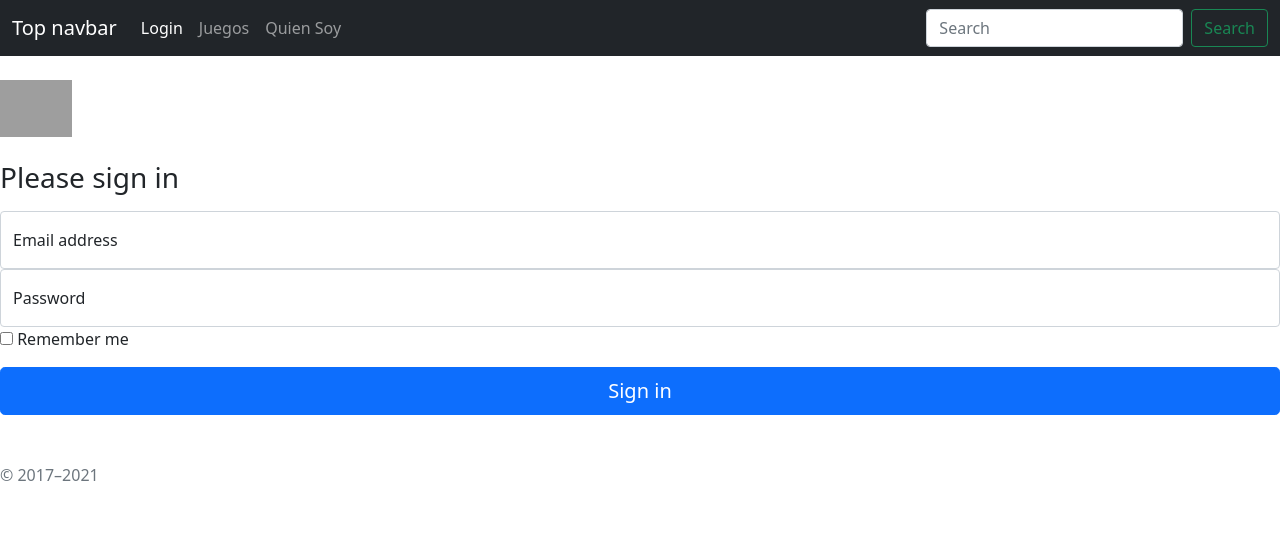
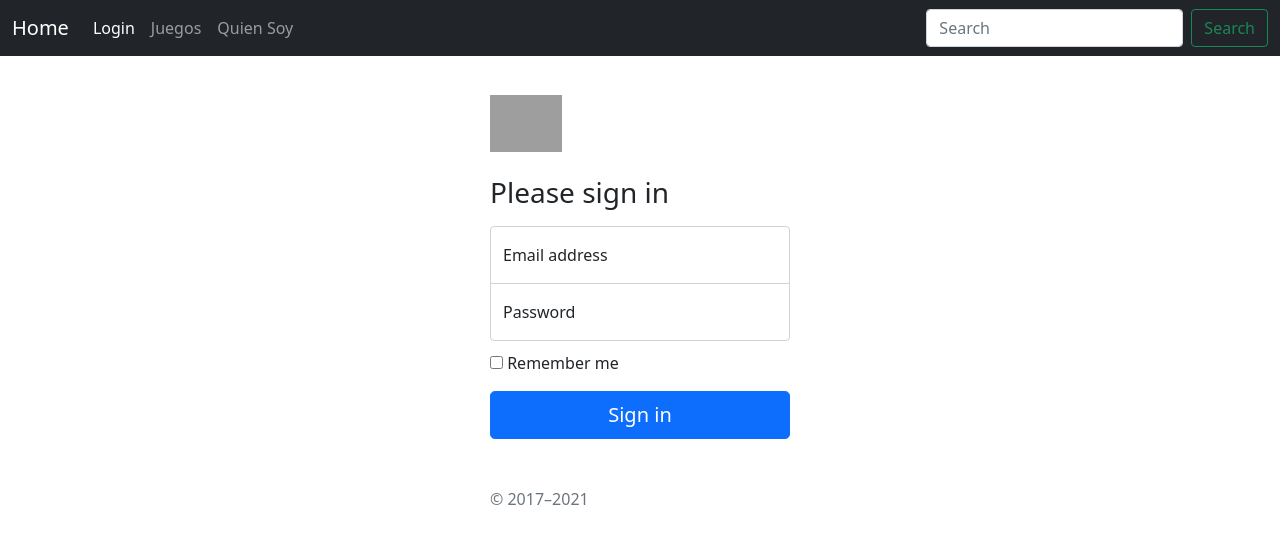
Before and after one commit to rodoSolari/TP_LabIV_SalaDeJuegos, an Angular app: page /login in a window 1280 px wide. Shown: the top 544 px of the page. Built offline with nearby package versions, Linux system fonts and the light colour scheme; grey boxes are pictures that could not be loaded.

Commit message:
Modificado componente login

```diff
--- a/src/app/app.component.html
+++ b/src/app/app.component.html
@@ -1,7 +1,7 @@
 
 <nav class="navbar navbar-expand-md navbar-dark bg-dark mb-4">
   <div class="container-fluid">
-    <a class="navbar-brand" href="#">Top navbar</a>
+    <a class="navbar-brand" href="#">Home</a>
     <button class="navbar-toggler" type="button" data-bs-toggle="collapse" data-bs-target="#navbarCollapse" aria-controls="navbarCollapse" aria-expanded="false" aria-label="Toggle navigation">
       <span class="navbar-toggler-icon"></span>
     </button>
--- a/src/app/page/login/login.component.scss
+++ b/src/app/page/login/login.component.scss
@@ -1,13 +1,53 @@
+html,
+body {
+  height: 100%;
+}
+
+body {
+  display: flex;
+  align-items: center;
+  padding-top: 40px;
+  padding-bottom: 40px;
+  background-color: #f5f5f5;
+}
+
+.form-signin {
+  width: 100%;
+  max-width: 330px;
+  padding: 15px;
+  margin: auto;
+}
+
+.form-signin .checkbox {
+  font-weight: 400;
+}
+
+.form-signin .form-floating:focus-within {
+  z-index: 2;
+}
+
+.form-signin input[type="email"] {
+  margin-bottom: -1px;
+  border-bottom-right-radius: 0;
+  border-bottom-left-radius: 0;
+}
+
+.form-signin input[type="password"] {
+  margin-bottom: 10px;
+  border-top-left-radius: 0;
+  border-top-right-radius: 0;
+}
+
 .bd-placeholder-img {
     font-size: 1.125rem;
     text-anchor: middle;
     -webkit-user-select: none;
     -moz-user-select: none;
     user-select: none;
-}
+  }
 
-    @media (min-width: 768px) {
+  @media (min-width: 768px) {
     .bd-placeholder-img-lg {
-        font-size: 3.5rem;
+      font-size: 3.5rem;
     }
-}
+  }
```
